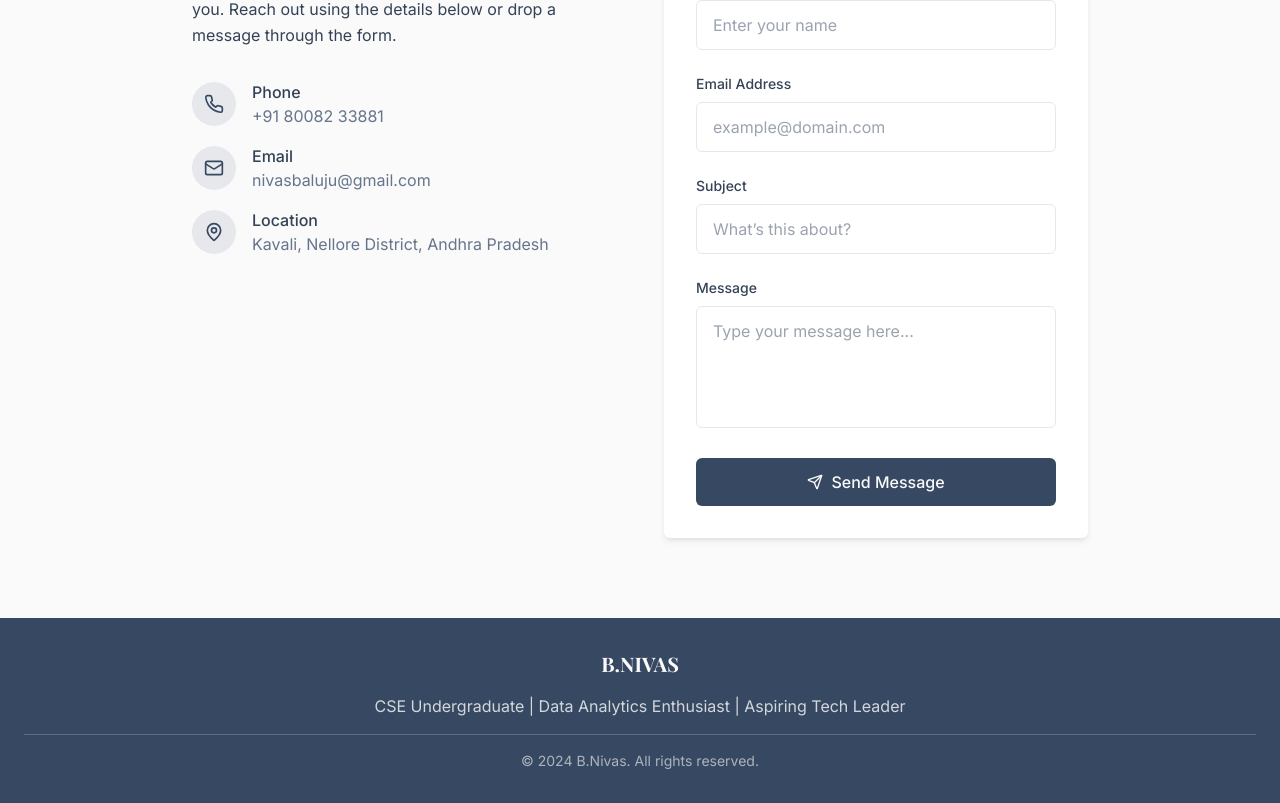
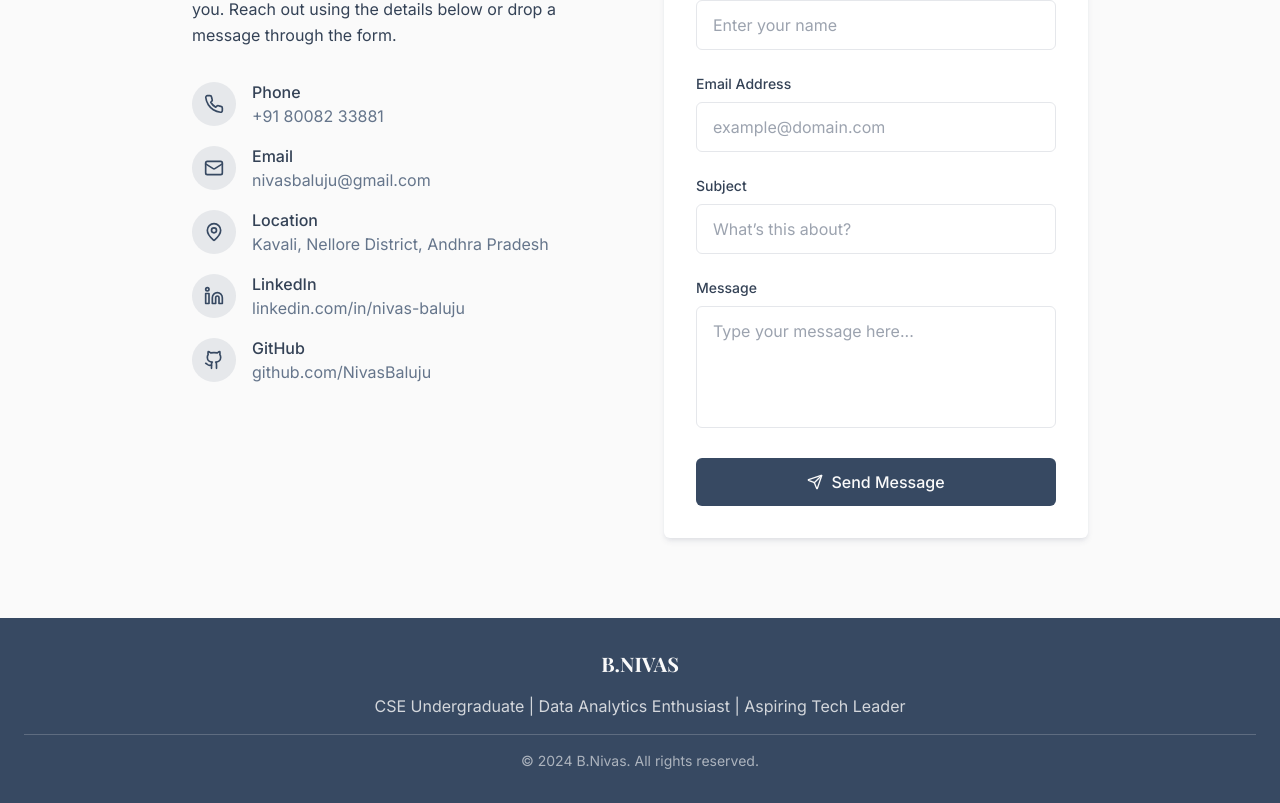
Before and after one commit to NivasBaluju/nivasportfolio, a React (Vite) app: page / in a window 1280 px wide. Shown: the part 4610-5413 px from the top of the page. Built offline with nearby package versions, Linux system fonts and the light colour scheme.

Commit message:
Update Contact.tsx

```diff
--- a/src/components/Contact.tsx
+++ b/src/components/Contact.tsx
@@ -1,4 +1,4 @@
-import { Mail, Phone, MapPin, Send } from "lucide-react";
+import { Mail, Phone, MapPin, Send, Linkedin, Github } from "lucide-react";
 
 const Contact = () => {
   return (
@@ -49,6 +49,40 @@ const Contact = () => {
                   <div>
                     <p className="font-medium text-foreground">Location</p>
                     <p className="text-muted-foreground">Kavali, Nellore District, Andhra Pradesh</p>
+                  </div>
+                </div>
+
+                <div className="flex items-center space-x-4">
+                  <div className="bg-primary/10 p-3 rounded-full">
+                    <Linkedin className="w-5 h-5 text-primary" />
+                  </div>
+                  <div>
+                    <p className="font-medium text-foreground">LinkedIn</p>
+                    <a
+                      href="https://www.linkedin.com/in/nivas-baluju-228191291/"
+                      target="_blank"
+                      rel="noopener noreferrer"
+                      className="text-muted-foreground hover:underline"
+                    >
+                      linkedin.com/in/nivas-baluju
+                    </a>
+                  </div>
+                </div>
+
+                <div className="flex items-center space-x-4">
+                  <div className="bg-primary/10 p-3 rounded-full">
+                    <Github className="w-5 h-5 text-primary" />
+                  </div>
+                  <div>
+                    <p className="font-medium text-foreground">GitHub</p>
+                    <a
+                      href="https://github.com/NivasBaluju"
+                      target="_blank"
+                      rel="noopener noreferrer"
+                      className="text-muted-foreground hover:underline"
+                    >
+                      github.com/NivasBaluju
+                    </a>
                   </div>
                 </div>
               </div>
```
